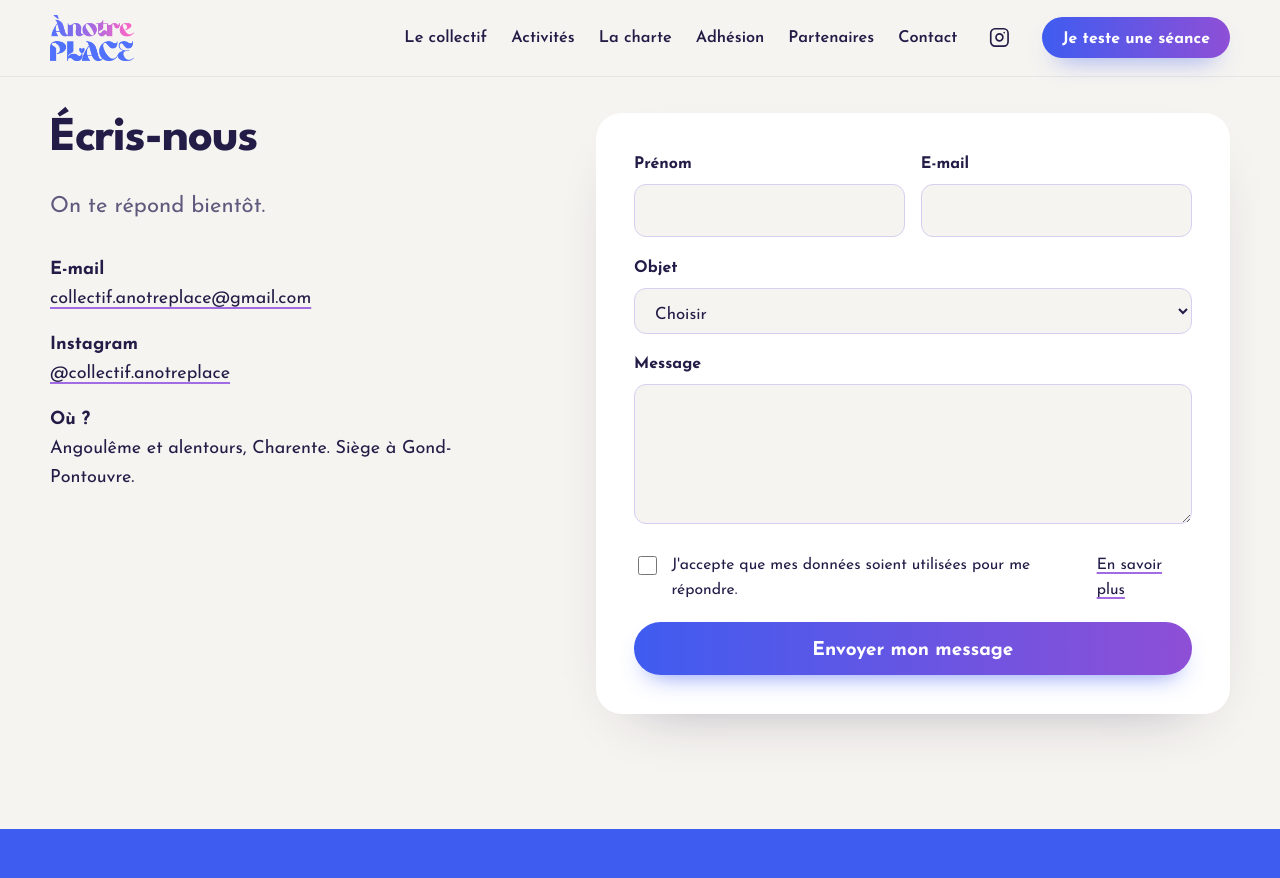
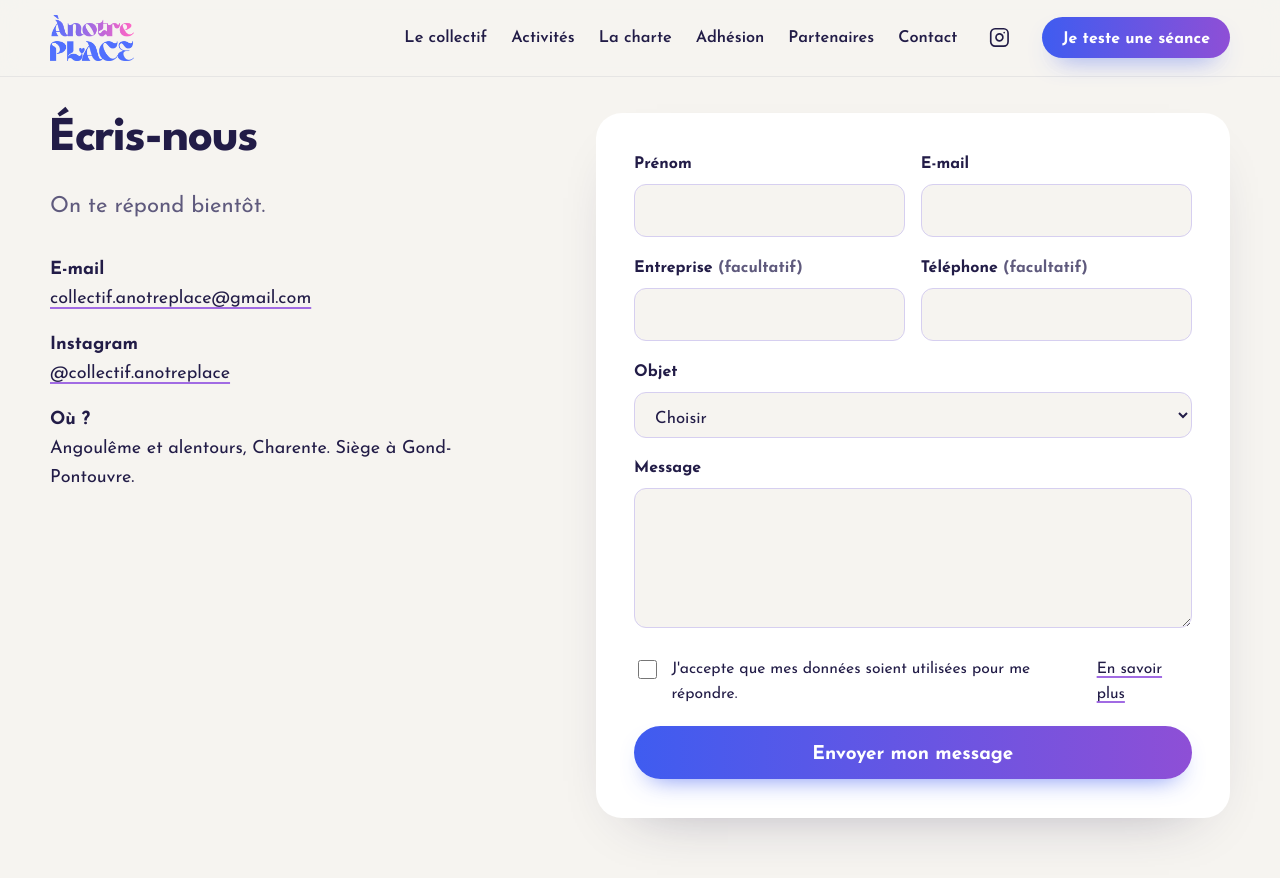
Before and after one commit to Anotreplace/anotreplace.github.io, a Jekyll site: the page built from contact/index.html, in a window 1280 px wide and 900 px high, scrolled down 880 px. Shown: the top 878 px of the window. Built offline with Jekyll 4.4.1, drawn with Linux system fonts in a browser that asks for light colours.

Commit message:
Contact : champs Entreprise et Téléphone facultatifs
Co-Authored-By: Claude Opus 5.5 <noreply@anthropic.com>

```diff
--- a/contact/index.html
+++ b/contact/index.html
@@ -40,6 +40,10 @@ description: "Une question sur le collectif, l'adhésion ou un partenariat ? Éc
         <div class="field"><label for="c-prenom">Prénom</label><input id="c-prenom" name="prenom" required autocomplete="given-name"></div>
         <div class="field"><label for="c-email">E-mail</label><input id="c-email" type="email" name="email" required autocomplete="email"></div>
       </div>
+      <div class="row-2">
+        <div class="field"><label for="c-entreprise">Entreprise <span class="muted">(facultatif)</span></label><input id="c-entreprise" name="entreprise" autocomplete="organization"></div>
+        <div class="field"><label for="c-tel">Téléphone <span class="muted">(facultatif)</span></label><input id="c-tel" type="tel" name="telephone" autocomplete="tel"></div>
+      </div>
       <div class="field">
         <label for="c-objet">Objet</label>
         <select id="c-objet" name="objet" required>
```
